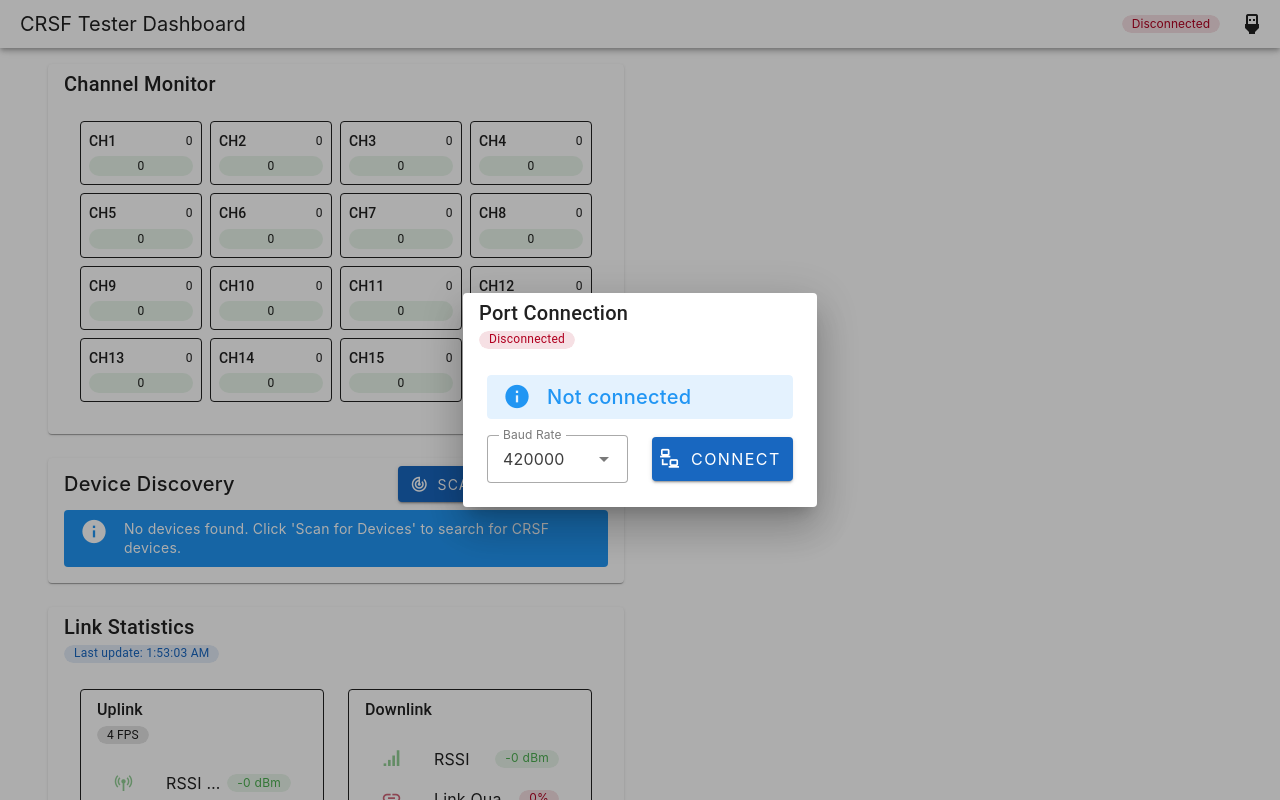
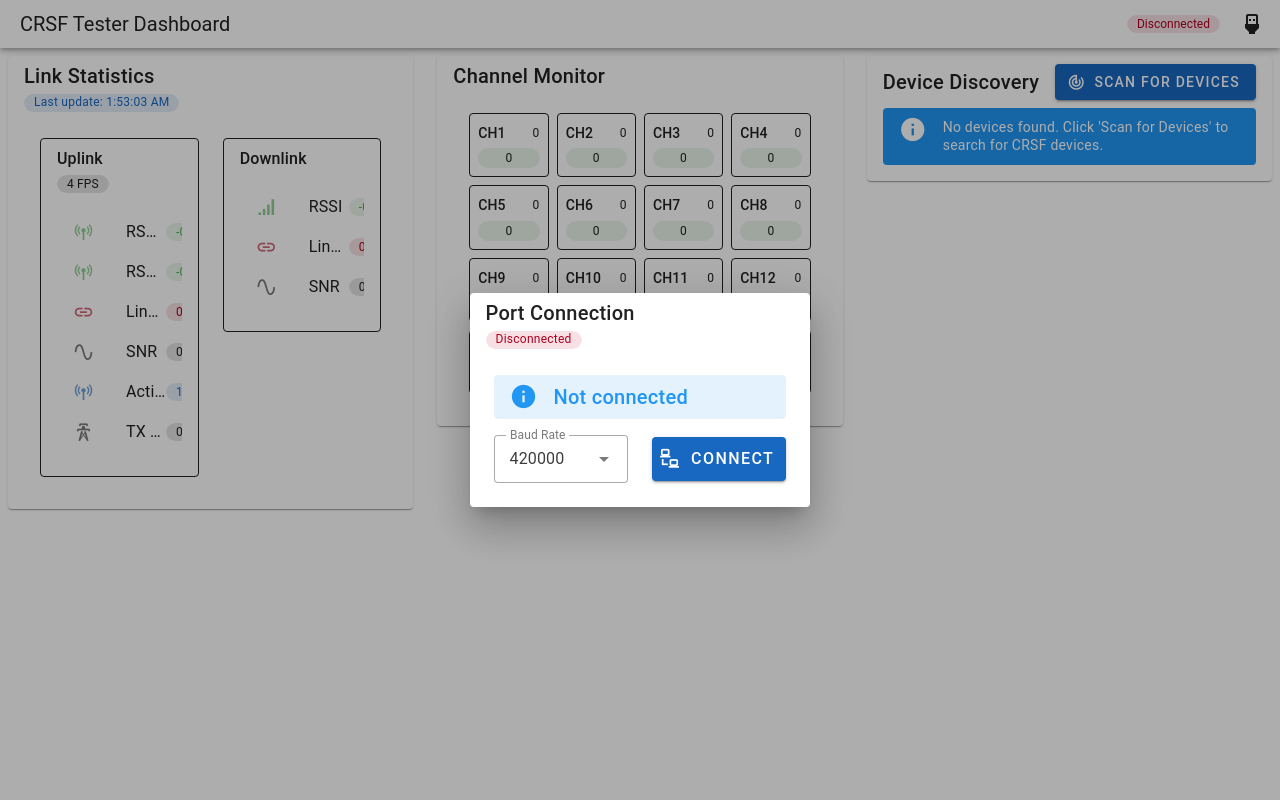
Before and after one commit to pkendall64/CRSF-Tester, a Vue app: page / in a window 1280 px wide. Built offline with nearby package versions, Linux system fonts and the light colour scheme.

Commit message:
Multi-column

```diff
--- a/src/App.vue
+++ b/src/App.vue
@@ -1,5 +1,5 @@
 <script setup>
-import {readonly, ref} from 'vue'
+import { ref} from 'vue'
 import { computed } from 'vue'
 import { useSerialPort } from './composables/useSerialPort'
 import SerialPortConnection from '@/components/SerialPortConnection.vue'
@@ -7,8 +7,6 @@ import ChannelMonitor from "@/components/ChannelMonitor.vue";
 import DeviceDiscovery from "@/components/DeviceDiscovery.vue"
 import LinkStats from "@/components/LinkStats.vue";
 
-const drawer = ref(true)
-const rail = ref(true)
 const connectionDialog = ref(true)
 const { isConnected } = useSerialPort()
 
@@ -72,19 +70,17 @@ const getStatusColor = computed(() => {
     </v-app-bar>
 
     <!-- Main Content -->
-    <v-main>
-      <v-container>
+    <v-main bg-color="#f5f5f5" class="fill-width">
+      <v-container class="pa-2" fluid>
         <v-row>
-          <v-col cols="12">
+          <v-col cols="12" md="12" lg="4">
+            <LinkStats />
+          </v-col>
+          <v-col cols="12" md="6" lg="4">
             <ChannelMonitor />
           </v-col>
-          <v-col cols="12">
+          <v-col cols="12" md="6" lg="4">
             <DeviceDiscovery />
-          </v-col>
-        </v-row>
-        <v-row>
-          <v-col cols="12">
-            <LinkStats />
           </v-col>
         </v-row>
       </v-container>
@@ -113,4 +109,12 @@ const getStatusColor = computed(() => {
   background-color: rgb(var(--v-theme-primary));
   color: white;
 }
+.fill-width {
+  width: 100% !important;
+  max-width: 100% !important;
+}
+
+.v-container {
+  max-width: none !important;
+}
 </style>
--- a/src/assets/base.css
+++ /dev/null
@@ -1,86 +0,0 @@
-/* color palette from <https://github.com/vuejs/theme> */
-:root {
-  --vt-c-white: #ffffff;
-  --vt-c-white-soft: #f8f8f8;
-  --vt-c-white-mute: #f2f2f2;
-
-  --vt-c-black: #181818;
-  --vt-c-black-soft: #222222;
-  --vt-c-black-mute: #282828;
-
-  --vt-c-indigo: #2c3e50;
-
-  --vt-c-divider-light-1: rgba(60, 60, 60, 0.29);
-  --vt-c-divider-light-2: rgba(60, 60, 60, 0.12);
-  --vt-c-divider-dark-1: rgba(84, 84, 84, 0.65);
-  --vt-c-divider-dark-2: rgba(84, 84, 84, 0.48);
-
-  --vt-c-text-light-1: var(--vt-c-indigo);
-  --vt-c-text-light-2: rgba(60, 60, 60, 0.66);
-  --vt-c-text-dark-1: var(--vt-c-white);
-  --vt-c-text-dark-2: rgba(235, 235, 235, 0.64);
-}
-
-/* semantic color variables for this project */
-:root {
-  --color-background: var(--vt-c-white);
-  --color-background-soft: var(--vt-c-white-soft);
-  --color-background-mute: var(--vt-c-white-mute);
-
-  --color-border: var(--vt-c-divider-light-2);
-  --color-border-hover: var(--vt-c-divider-light-1);
-
-  --color-heading: var(--vt-c-text-light-1);
-  --color-text: var(--vt-c-text-light-1);
-
-  --section-gap: 160px;
-}
-
-@media (prefers-color-scheme: dark) {
-  :root {
-    --color-background: var(--vt-c-black);
-    --color-background-soft: var(--vt-c-black-soft);
-    --color-background-mute: var(--vt-c-black-mute);
-
-    --color-border: var(--vt-c-divider-dark-2);
-    --color-border-hover: var(--vt-c-divider-dark-1);
-
-    --color-heading: var(--vt-c-text-dark-1);
-    --color-text: var(--vt-c-text-dark-2);
-  }
-}
-
-*,
-*::before,
-*::after {
-  box-sizing: border-box;
-  margin: 0;
-  font-weight: normal;
-}
-
-body {
-  min-height: 100vh;
-  color: var(--color-text);
-  background: var(--color-background);
-  transition:
-    color 0.5s,
-    background-color 0.5s;
-  line-height: 1.6;
-  font-family:
-    Inter,
-    -apple-system,
-    BlinkMacSystemFont,
-    'Segoe UI',
-    Roboto,
-    Oxygen,
-    Ubuntu,
-    Cantarell,
-    'Fira Sans',
-    'Droid Sans',
-    'Helvetica Neue',
-    sans-serif;
-  font-size: 15px;
-  text-rendering: optimizeLegibility;
-  -webkit-font-smoothing: antialiased;
-  -moz-osx-font-smoothing: grayscale;
-}
--- a/src/assets/main.css
+++ /dev/null
@@ -1,35 +0,0 @@
-@import './base.css';
-
-#app {
-  max-width: 1280px;
-  margin: 0 auto;
-  padding: 2rem;
-  font-weight: normal;
-}
-
-a,
-.green {
-  text-decoration: none;
-  color: hsla(160, 100%, 37%, 1);
-  transition: 0.4s;
-  padding: 3px;
-}
-
-@media (hover: hover) {
-  a:hover {
-    background-color: hsla(160, 100%, 37%, 0.2);
-  }
-}
-
-@media (min-width: 1024px) {
-  body {
-    display: flex;
-    place-items: center;
-  }
-
-  #app {
-    display: grid;
-    grid-template-columns: 1fr 1fr;
-    padding: 0 2rem;
-  }
-}
--- a/src/main.js
+++ b/src/main.js
@@ -1,4 +1,4 @@
-import './assets/main.css'
+// import './assets/main.css'
 import 'vuetify/styles'
 import '@mdi/font/css/materialdesignicons.css'
 
```
Also changed, not shown: src/assets/logo.svg (deleted).
